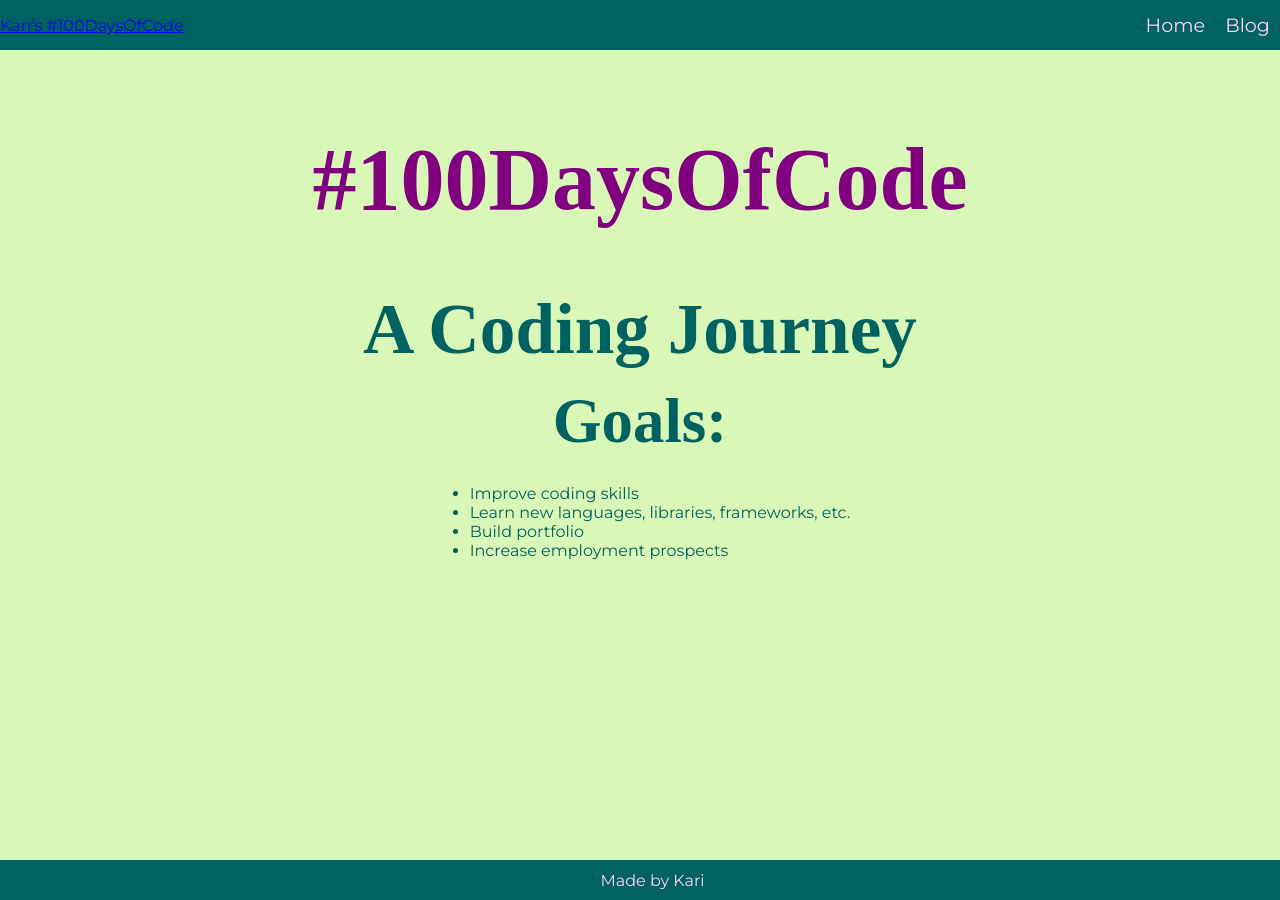
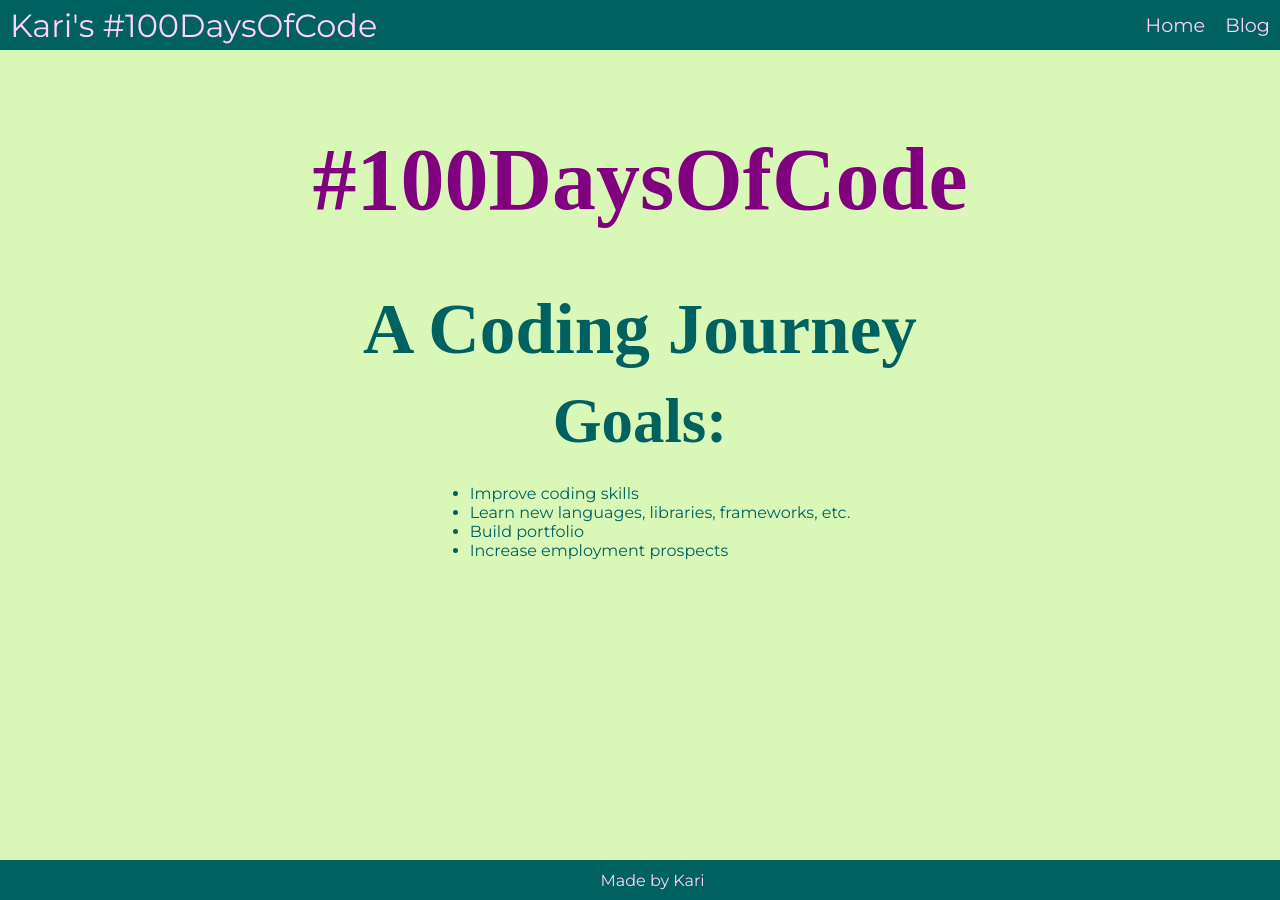
Before and after one commit to KJLarson/100-days, a Jekyll site: the page built from index.html, in a window 1280 px wide. Built offline with Jekyll 4.4.1, drawn with Linux system fonts in a browser that asks for light colours; some web fonts are replaced.

Commit message:
Add style to navigation bar title

```diff
--- a/css/main.css
+++ b/css/main.css
@@ -65,17 +65,24 @@ header {
 	align-items: center;
 }
 
+header a {
+	font-size: 2em;
+}
+
 nav {
 	display: flex;
 	justify-content: center;
 	align-items: center;
 }
 
-nav a {
+header a, nav a {
 	color: #FFD2FF;
 	text-decoration: none;
+	margin: 0 10px;
+}
+
+nav a {
 	font-size: 1.2em;
-	margin: 0 10px;
 }
 
 /* End Navigation */
```
